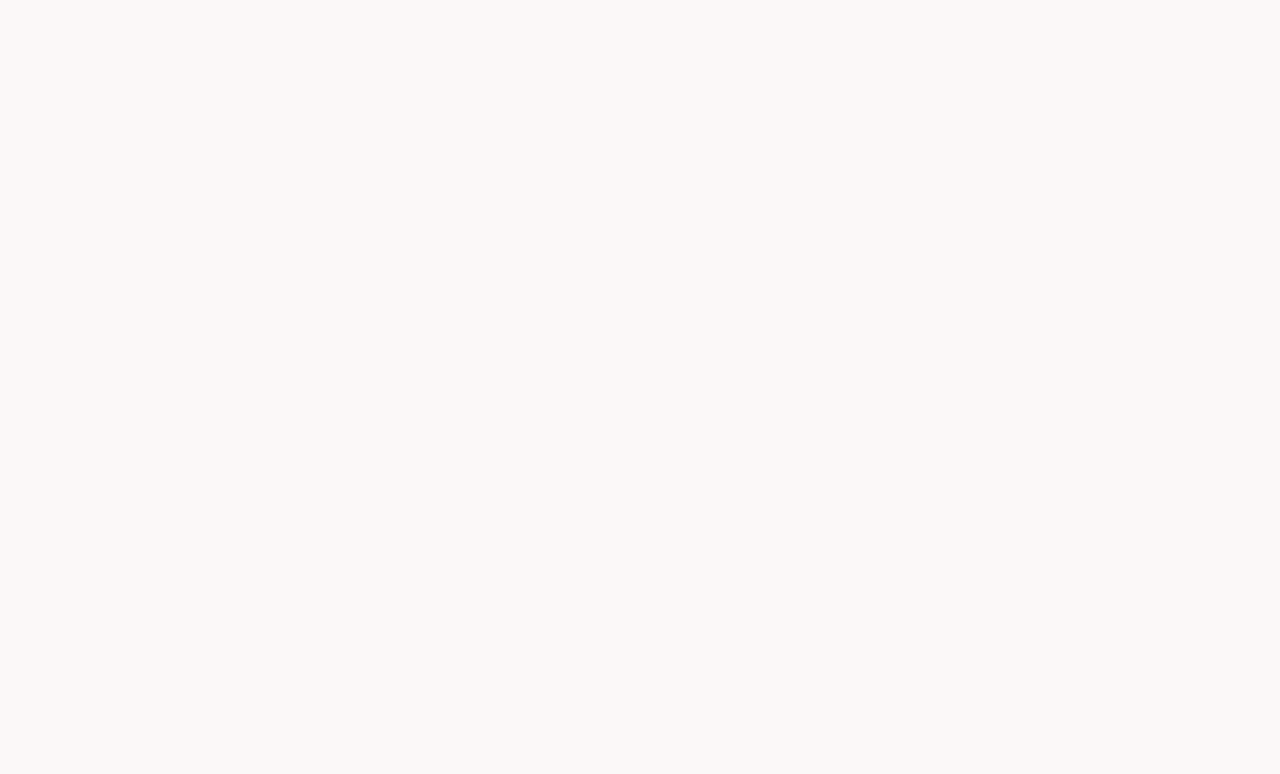
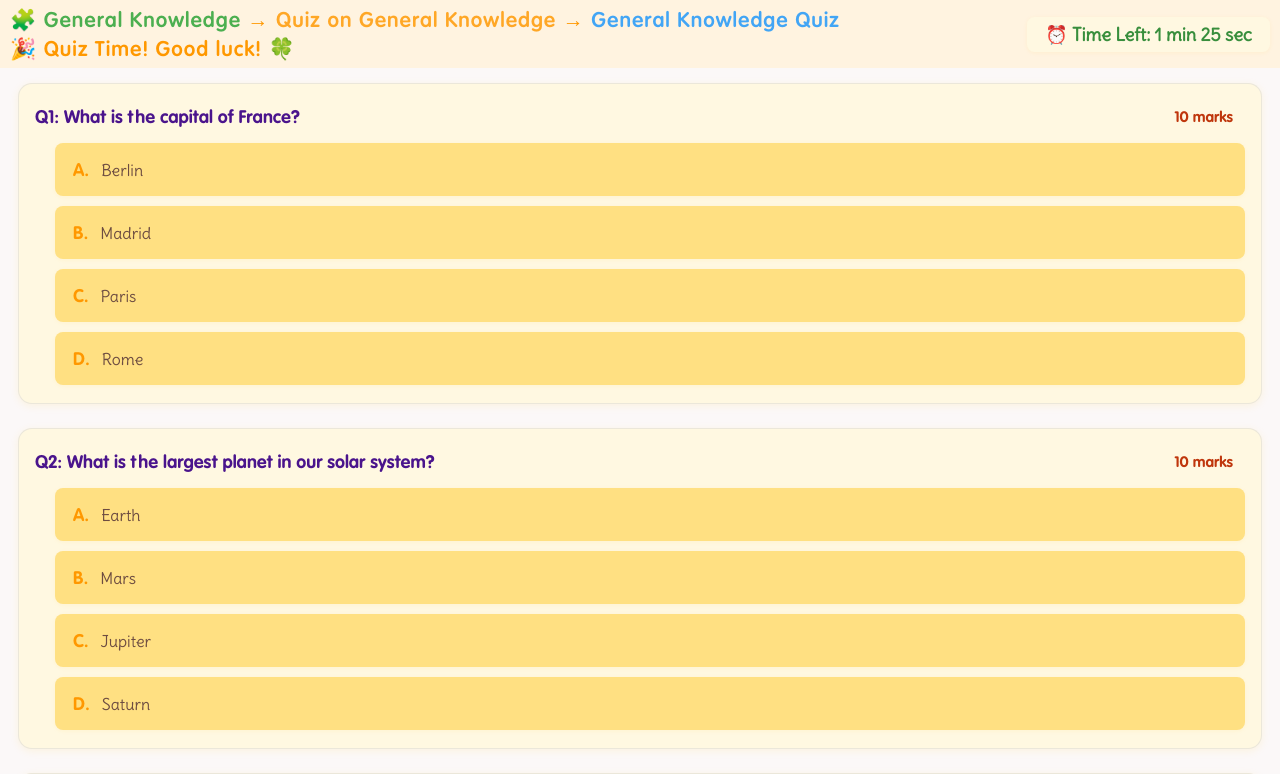
Before and after one commit to yashkc2025/skillbee, a Vue app in the folder frontend/: page /1/1/1/1/quizzes/1/attempt in a window 1280 px wide. Before the commit this address had no page. Shown: the top 774 px of the page. Built offline with nearby package versions, Linux system fonts and the light colour scheme; the HTML template or start-up script is replaced by a standard one.

Commit message:
feat: Added attempt quiz feature

```diff
--- a/frontend/src/router/index.ts
+++ b/frontend/src/router/index.ts
@@ -5,6 +5,7 @@ import ChildLessons from '@/views/child/ChildLessons.vue'
 import ChildCurriculum from '@/views/child/ChildCurriculums.vue'
 import ChildActivities from '@/views/child/ChildActivities.vue'
 import ChildQuizzes from '@/views/child/ChildQuizzes.vue'
+import ChildQuizQuestions from '@/views/child/ChildQuizQuestions.vue'
 
 const router = createRouter({
   history: createWebHistory(import.meta.env.BASE_URL),
@@ -41,6 +42,12 @@ const router = createRouter({
       name: 'child_quizzes',
       component: ChildQuizzes,
       props: true
+    },
+    {
+      path: '/:curriculumName/:curriculumId/:lessonName/:lessonId/quizzes/:quizId/attempt',
+      name: 'child_quiz_attempt',
+      component: ChildQuizQuestions,
+      props: true
     }
     // {
     //   path: '/auth/parent_login',
--- /dev/null
+++ b/frontend/src/views/child/ChildQuizQuestions.vue
@@ -0,0 +1,354 @@
+<template>
+    <div class="quiz-header">
+        <!-- <h2 class="quiz-title">🧩 Quiz Time! 🎉</h2> -->
+        <h2 class="quiz-title">
+            🧩 <span style="color: #4CAF50">{{ curriculum.name }}</span> &rarr;
+            <span style="color: #FFA726">{{ lesson.title }}</span> &rarr;
+            <span style="color: #42A5F5">{{ quiz.name }}</span> <br>
+            🎉 Quiz Time! Good luck! 🍀
+        </h2>
+        <div class="time-left" :class="{ 'danger': timeDuration < 60 }">
+            ⏰ Time Left: {{ formatTime }}
+        </div>
+    </div>
+    <div class="quiz-questions" :class="{ 'blur-bg': submitted }">
+        <div v-for="(question, index) in questionList" :key="index" class="question-card">
+            <div class="question-row">
+                <p class="question-text">
+                    Q{{ index + 1 }}: {{ question.question }}
+                </p>
+                <span class="marks">{{ question.marks }} marks</span>
+            </div>
+            <ul class="options-list">
+                <li v-for="(option, idx) in question.options" :key="idx" class="option-item"
+                    :class="{ selected: selectedOptions[index] === idx }" @click="selectOption(index, idx)">
+                    <span class="option-label">{{ String.fromCharCode(65 + idx) }}.</span>
+                    {{ option }}
+                    <span v-if="selectedOptions[index] === idx" class="selected-emoji">✅</span>
+                </li>
+            </ul>
+        </div>
+        <AppButton type="primary" class="submit-btn" @click="submitQuiz" :disabled="submitted">
+            {{ submitted ? 'Submitted! 🎉' : '🚀 Submit Answers' }}
+        </AppButton>
+    </div>
+
+    <div v-if="submitted" class="quiz-submitted kid-center">
+        <h2>🎉 Quiz Submitted! 🎉</h2>
+        <p>Thank you for participating!<br>Your answers have been recorded.<br>🌟 Great job! 🌟</p>
+        <AppButton type="secondary" @click="router.push({ name: 'child_quizzes' })">
+            ⬅️ Back to quizzes
+        </AppButton>
+    </div>
+</template>
+
+<script setup lang="ts">
+import AppButton from '@/components/AppButton.vue';
+import { ref, onMounted, onBeforeUnmount, computed } from 'vue';
+import { useRouter } from 'vue-router';
+
+const router = useRouter();
+
+const timer = ref<number | null>(null);
+const submitted = ref(false);
+
+const curriculum = { curriculum_id: 1, name: 'General Knowledge' };
+const lesson = { lesson_id: 1, title: 'Quiz on General Knowledge' };
+const quiz = { quiz_id: 1, name: 'General Knowledge Quiz', time_duration: 90 };
+
+const timeDuration = ref(quiz.time_duration); // 5 minutes in seconds
+
+const questions = {
+    "1": {
+        "question": "What is the capital of France?",
+        "options": ["Berlin", "Madrid", "Paris", "Rome"],
+        "marks": 10,
+    },
+    "2": {
+        "question": "What is the largest planet in our solar system?",
+        "options": ["Earth", "Mars", "Jupiter", "Saturn"],
+        "marks": 10,
+    },
+    "3": {
+        "question": "What is the chemical symbol for water?",
+        "options": ["H2O", "CO2", "O2", "NaCl"],
+        "marks": 10,
+    },
+    "4": {
+        "question": "What is the smallest prime number?",
+        "options": ["1", "2", "3", "5"],
+        "marks": 10,
+    },
+    "5": {
+        "question": "What is the main ingredient in guacamole?",
+        "options": ["Tomato", "Avocado", "Onion", "Pepper"],
+        "marks": 10,
+    },
+    "6": {
+        "question": "What is the largest mammal in the world?",
+        "options": ["Elephant", "Blue Whale", "Giraffe", "Hippopotamus"],
+        "marks": 10,
+    },
+    "7": {
+        "question": "What is the capital of Japan?",
+        "options": ["Seoul", "Beijing", "Tokyo", "Bangkok"],
+        "marks": 10,
+    },
+};
+const questionList = Object.values(questions);
+
+const selectedOptions = ref<{ [key: number]: number }>({});
+
+function selectOption(question_index: number, optIdx: number) {
+    if (submitted.value) return;
+    selectedOptions.value[question_index] = optIdx;
+}
+
+function submitQuiz() {
+    if (submitted.value) return;
+    submitted.value = true;
+    clearTimer();
+    console.log('Quiz submitted with answers:', selectedOptions.value);
+    // alert("Quiz submitted! 🎉");
+}
+
+function clearTimer() {
+    if (timer.value) {
+        clearInterval(timer.value);
+        timer.value = null;
+    }
+}
+
+const formatTime = computed(() => {
+    const minutes = Math.floor(timeDuration.value / 60);
+    const seconds = timeDuration.value % 60;
+    return `${minutes} min ${seconds.toString().padStart(2, '0')} sec`;
+});
+
+onMounted(() => {
+    timer.value = setInterval(() => {
+        if (timeDuration.value > 0) {
+            timeDuration.value--;
+        } else {
+            if (!submitted.value) {
+                submitQuiz();
+            }
+        }
+    }, 1000);
+});
+
+onBeforeUnmount(() => {
+    clearTimer();
+});
+</script>
+
+<style scoped>
+.quiz-questions {
+    padding: 0 18px 18px 18px;
+    position: relative;
+}
+
+.quiz-header {
+    position: sticky;
+    display: flex;
+    justify-content: space-between;
+    align-items: center;
+    margin-bottom: 15px;
+    top: 0;
+    z-index: 1;
+    background-color: #fff3e0;
+    padding: 0 10px;
+}
+
+.quiz-title {
+    color: #ff9800;
+    font-family: 'VAGRoundedNext';
+    font-size: var(--font-ml-lg);
+    letter-spacing: 1px;
+    padding: 5px 0 5px 0;
+}
+
+.time-left {
+    font-size: var(--font-md);
+    font-weight: bold;
+    width: fit-content;
+    color: #388e3c;
+    background: #fff8e1;
+    border-radius: calc(var(--border-radius)/2);
+    padding: 6px 18px;
+    box-shadow: 0 1px 4px rgba(255, 193, 7, 0.08);
+    margin-left: 10px;
+    transition: color 0.3s, background 0.3s;
+}
+
+.time-left.danger {
+    color: #d32f2f;
+    background: #ffebee;
+    animation: blink 1s steps(2, start) infinite;
+}
+
+@keyframes blink {
+    to {
+        visibility: hidden;
+    }
+}
+
+.question-card {
+    margin-bottom: 24px;
+    padding: 18px 16px;
+    background: #fff8e1;
+    border-radius: 14px;
+    box-shadow: 0 2px 8px rgba(255, 193, 7, 0.10);
+    transition: transform 0.15s;
+    border: 1px solid rgba(211, 210, 210, 0.455);
+}
+
+.question-card:hover {
+    transform: scale(1.01);
+    box-shadow: 0 4px 16px rgba(255, 193, 7, 0.18);
+}
+
+.question-row {
+    display: flex;
+    justify-content: space-between;
+    align-items: center;
+}
+
+.question-text {
+    font-weight: bold;
+    color: #4a148c;
+    font-size: var(--font-md);
+    font-family: 'VAGRoundedNext';
+    margin-bottom: 0;
+}
+
+.marks {
+    /* background: #ffd54f; */
+    color: #bf360c;
+    font-weight: bold;
+    border-radius: 8px;
+    padding: 4px 12px;
+    font-size: calc(var(--font-md) / 1.2);
+    margin-left: 10px;
+    font-family: 'VAGRoundedNext';
+}
+
+.options-list {
+    list-style-type: none;
+    padding-left: 20px;
+    display: flex;
+    flex-direction: column;
+    gap: 10px;
+    margin-top: 12px;
+}
+
+.option-item {
+    padding: 12px 16px;
+    background: #ffe082;
+    border-radius: 8px;
+    color: #6d4c41;
+    font-family: 'Delius', cursive;
+    display: flex;
+    align-items: center;
+    box-shadow: 0 1px 4px rgba(255, 193, 7, 0.08);
+    transition: background 0.2s, border 0.2s;
+    cursor: pointer;
+    border: 2px solid transparent;
+    position: relative;
+}
+
+.option-item.selected {
+    background: #b2ff59;
+    border: 2px solid #43a047;
+    color: #1b5e20;
+    font-weight: bold;
+}
+
+.option-item:hover:not(.selected) {
+    background: #ffd54f;
+    border: 2px solid #ffb300;
+}
+
+.option-label {
+    font-weight: bold;
+    color: #ff9800;
+    margin-right: 12px;
+    font-size: var(--font-md);
+    font-family: 'VAGRoundedNext';
+}
+
+.selected-emoji {
+    margin-left: 10px;
+    font-size: var(--font-md);
+}
+
+.submit-btn {
+    display: block;
+    margin: 32px auto 0 auto;
+    color: #4a148c;
+    font-weight: bold;
+    border-radius: var(--border-radius);
+    font-family: 'VAGRoundedNext';
+    font-size: var(--font-md);
+    padding: 12px 36px;
+    box-shadow: 0 2px 8px rgba(255, 193, 7, 0.13);
+    border: none;
+    cursor: pointer;
+    transition: background 0.2s, color 0.2s;
+}
+
+.submit-btn:disabled {
+    background: #fff176;
+    cursor: not-allowed;
+}
+
+.blur-bg {
+    filter: blur(1px);
+    pointer-events: none;
+    user-select: none;
+}
+
+.quiz-submitted.kid-center {
+    position: fixed;
+    top: 50%;
+    left: 50%;
+    transform: translate(-50%, -50%);
+    background: #fff3e0;
+    border-radius: 24px;
+    box-shadow: 0 8px 32px rgba(255, 193, 7, 0.18);
+    padding: 48px 36px 36px 36px;
+    z-index: 1001;
+    text-align: center;
+    font-family: 'Comic Sans MS', 'Delius', cursive;
+    min-width: 320px;
+    max-width: 90vw;
+    animation: pop-in 0.5s cubic-bezier(.68, -0.55, .27, 1.55);
+}
+
+.quiz-submitted.kid-center h2 {
+    color: #ff9800;
+    font-family: 'VAGRoundedNext', cursive;
+    font-size: 2.2rem;
+    margin-bottom: 18px;
+    letter-spacing: 1px;
+}
+
+.quiz-submitted.kid-center p {
+    color: #4a148c;
+    font-size: 1.25rem;
+    margin-bottom: 28px;
+    font-family: 'Delius', cursive;
+}
+
+@keyframes pop-in {
+    0% {
+        transform: translate(-50%, -60%) scale(0.8);
+        opacity: 0;
+    }
+
+    100% {
+        transform: translate(-50%, -50%) scale(1);
+        opacity: 1;
+    }
+}
+</style>
--- a/frontend/src/views/child/ChildQuizzes.vue
+++ b/frontend/src/views/child/ChildQuizzes.vue
@@ -252,8 +252,10 @@ function openQuizHistory(quiz: typeof quizzes[0]) {
 }
 
 function attemptQuiz(quiz: typeof quizzes[0]) {
-    // Implement navigation or logic to start/reattempt the quiz
-    alert(`Attempting quiz: ${quiz.name}`);
+    router.push({
+        name: 'child_quiz_attempt',
+        params: { quizId: quiz.quiz_id, quizName: quiz.name, lessonId: lesson.lesson_id, curriculumId: curriculum.curriculum_id }
+    });
 }
 
 function viewSubmission(history: typeof quiz_history[0]) {
```
